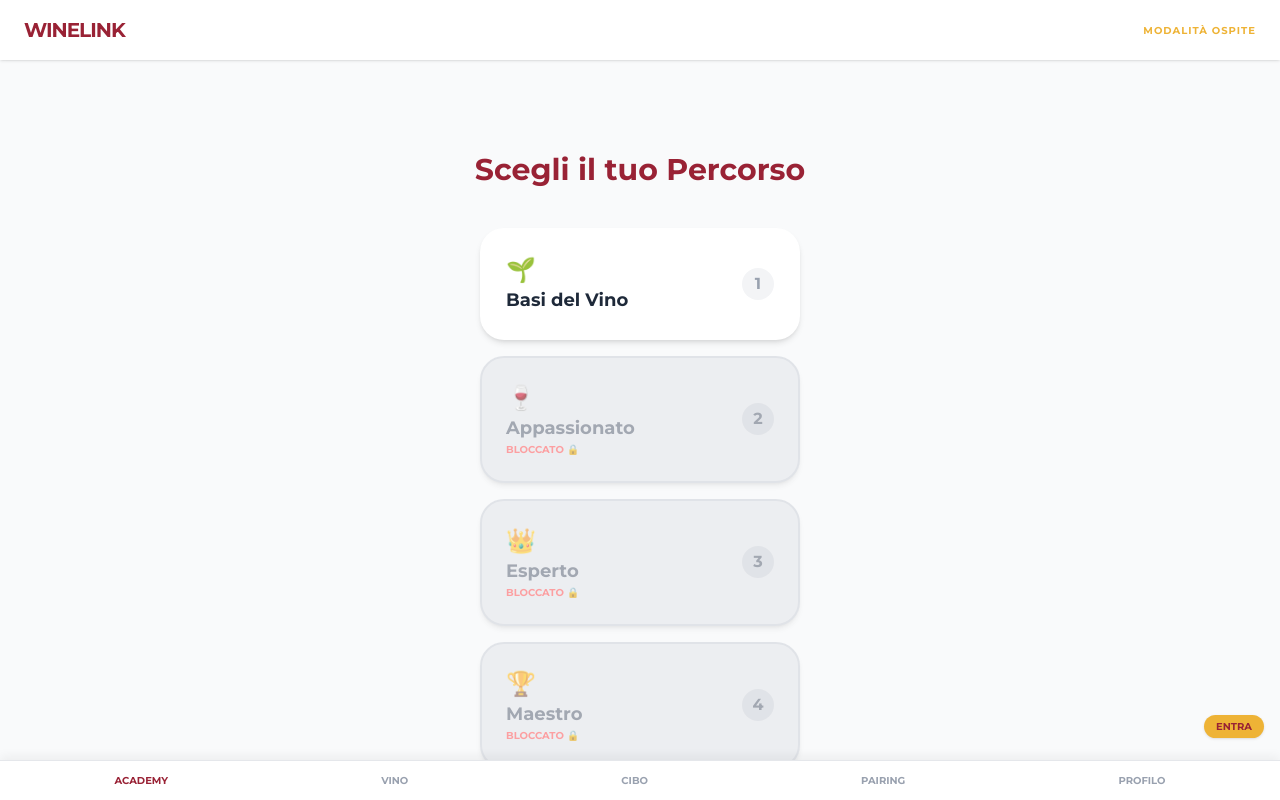
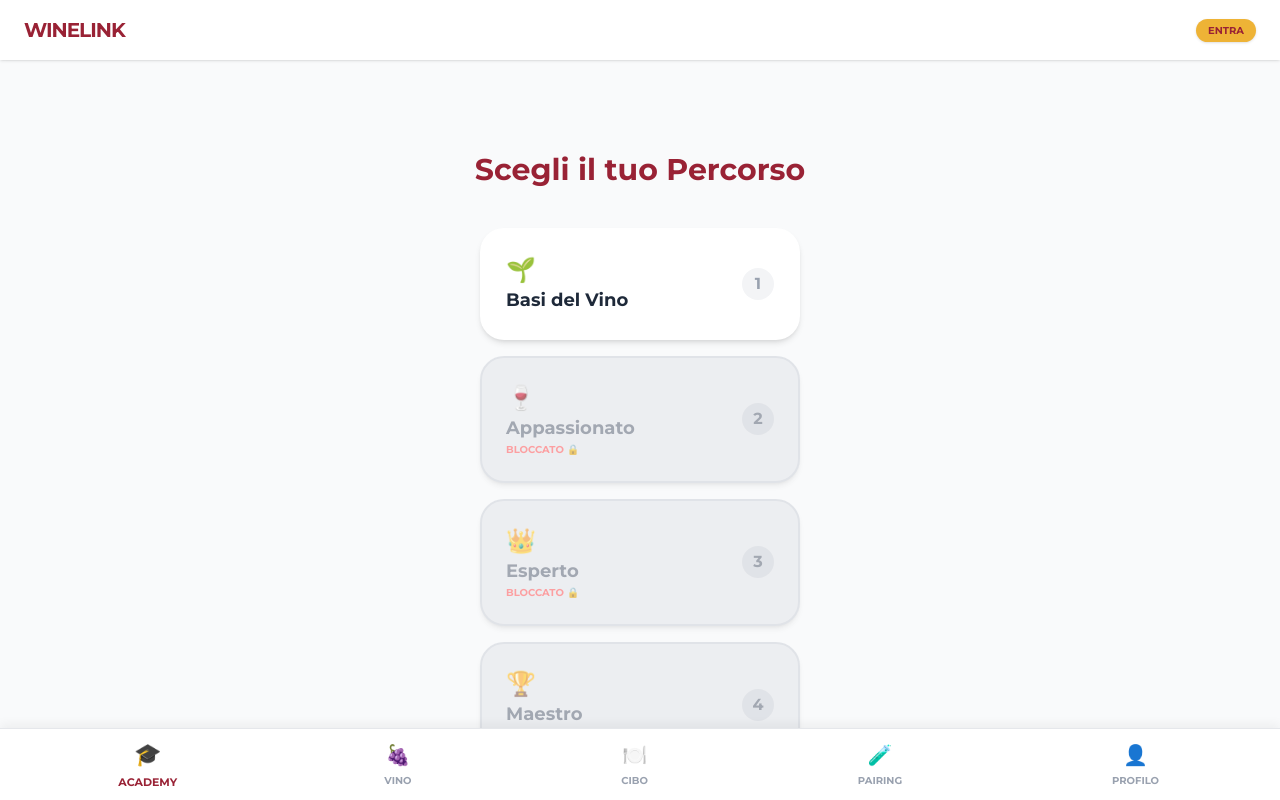
Before and after one commit to SuperStartApp/winelink-webapp, a React (Vite) app: page / in a window 1280 px wide. Shown: the top 800 px of the page. Built offline with nearby package versions, Linux system fonts and the light colour scheme.

Commit message:
logi page privacy

```diff
--- a/src/App.jsx
+++ b/src/App.jsx
@@ -15,47 +15,43 @@ const MainLayout = ({ children, setActiveTab, activeTab, user, onLogout, userNam
   <div className="min-h-screen bg-gray-50 flex flex-col">
     <header className="bg-white p-4 shadow-sm flex justify-between items-center px-6 sticky top-0 z-50">
       <div className="font-extrabold text-wine-red tracking-tighter text-xl">WINELINK</div>
-      <div className="flex items-center gap-4">
+      <div className="flex items-center gap-3">
         {user ? (
           <div className="flex items-center gap-3">
             <span className="text-xs font-medium text-gray-600 hidden sm:block">Ciao, <span className="font-bold text-wine-red">{userName || 'Appassionato'}</span></span>
             <button onClick={onLogout} className="text-xs font-bold text-gray-400 uppercase hover:text-wine-red transition">Esci</button>
           </div>
         ) : (
-          <span className="text-[10px] font-bold text-wine-yellow uppercase tracking-widest">Modalità Ospite</span>
+          <button onClick={() => window.location.href='/auth'} className="bg-wine-yellow text-wine-red text-[10px] font-bold px-3 py-1 rounded-full shadow-sm">ENTRA</button>
         )}
       </div>
     </header>
 
     <main className="flex-grow">{children}</main>
 
-    <footer className="bg-white py-6 border-t border-gray-100 text-center">
+    <footer className="bg-white py-8 border-t border-gray-100 text-center px-4">
       <p className="text-gray-400 text-[10px] font-medium uppercase tracking-widest mb-1">Progettato con passione per l'enoturismo</p>
       <p className="text-wine-red font-bold text-sm">WineLink Project &copy; {new Date().getFullYear()}</p>
       <p className="text-gray-300 text-[10px]">Ideato e sviluppato per l'eccellenza del vino</p>
     </footer>
 
-    <nav className="fixed bottom-0 left-0 right-0 bg-white border-t border-gray-200 px-2 py-3 flex justify-around items-center shadow-[0_-4px_10px_rgba(0,0,0,0.05)] z-50">
-      <button onClick={() => setActiveTab('academy')} className={`flex flex-col items-center gap-1 ${activeTab === 'academy' ? 'text-wine-red' : 'text-gray-400'}`}>
-        <span className="text-[10px] font-bold uppercase">Academy</span>
-      </button>
-      <button onClick={() => setActiveTab('wine')} className={`flex flex-col items-center gap-1 ${activeTab === 'wine' ? 'text-wine-red' : 'text-gray-400'}`}>
-        <span className="text-[10px] font-bold uppercase">Vino</span>
-      </button>
-      <button onClick={() => setActiveTab('food')} className={`flex flex-col items-center gap-1 ${activeTab === 'food' ? 'text-wine-red' : 'text-gray-400'}`}>
-        <span className="text-[10px] font-bold uppercase">Cibo</span>
-      </button>
-      <button onClick={() => setActiveTab('pair')} className={`flex flex-col items-center gap-1 ${activeTab === 'pair' ? 'text-wine-red' : 'text-gray-400'}`}>
-        <span className="text-[10px] font-bold uppercase">Pairing</span>
-      </button>
-      <button onClick={() => setActiveTab('profile')} className={`flex flex-col items-center gap-1 ${activeTab === 'profile' ? 'text-wine-red' : 'text-gray-400'}`}>
-        <span className="text-[10px] font-bold uppercase">Profilo</span>
-      </button>
-      {!user && (
-        <div className="absolute -top-12 right-4">
-          <button onClick={() => window.location.href='/auth'} className="bg-wine-yellow text-wine-red text-[10px] font-bold px-3 py-1 rounded-full shadow-sm">ENTRA</button>
-        </div>
-      )}
+    <nav className="fixed bottom-0 left-0 right-0 bg-white border-t border-gray-200 px-4 py-3 flex justify-around items-center shadow-[0_-4px_10px_rgba(0,0,0,0.05)] z-50">
+      {[
+        { id: 'academy', label: 'Academy', icon: '🎓' },
+        { id: 'wine', label: 'Vino', icon: '🍇' },
+        { id: 'food', label: 'Cibo', icon: '🍽️' },
+        { id: 'pair', label: 'Pairing', icon: '🧪' },
+        { id: 'profile', label: 'Profilo', icon: '👤' },
+      ].map((tab) => (
+        <button
+          key={tab.id}
+          onClick={() => setActiveTab(tab.id)}
+          className={`flex flex-col items-center gap-1 transition-all duration-300 ${activeTab === tab.id ? 'text-wine-red scale-110' : 'text-gray-400 hover:text-gray-600'}`}
+        >
+          <span className="text-xl">{tab.icon}</span>
+          <span className="text-[10px] font-bold uppercase">{tab.label}</span>
+        </button>
+      ))}
     </nav>
   </div>
 );
@@ -89,7 +85,6 @@ function App() {
         setUserName('');
       }
     });
-
     return () => subscription.unsubscribe();
   }, []);
 
--- a/src/Auth.jsx
+++ b/src/Auth.jsx
@@ -6,37 +6,34 @@ function Auth({ onSession }) {
   const [loading, setLoading] = useState(false);
   const [email, setEmail] = useState('');
   const [password, setPassword] = useState('');
-  const [userName, setUserName] = useState(''); // NUOVO: Stato per il nome
+  const [userName, setUserName] = useState('');
+  const [privacy, setPrivacy] = useState(false);
   const [isSignUp, setIsSignUp] = useState(false);
   const [error, setError] = useState('');
   const navigate = useNavigate();
 
   const handleAuth = async (e) => {
     e.preventDefault();
+    if (isSignUp && !privacy) return alert("Per favore, accetta l'informativa sulla privacy 🛡️");
+
     setLoading(true);
     setError('');
 
     try {
       if (isSignUp) {
-        // REGISTRAZIONE
         const { data, error } = await supabase.auth.signUp({ email, password });
         if (error) throw error;
-
-        // AGGIUNTA: Salviamo il nome nel profilo appena creato
         if (data.user) {
           await supabase.from('user_profiles').update({ username: userName }).eq('id', data.user.id);
         }
-
         alert("Account creato con successo! Benvenuto in WineLink! 🍷✨");
         if (data.session) {
           onSession(data.session.user);
           navigate('/');
         }
       } else {
-        // LOGIN
         const { data, error } = await supabase.auth.signInWithPassword({ email, password });
         if (error) throw error;
-        alert("Accesso effettuato! Bentornato! 🍷");
         if (data.session) {
           onSession(data.session.user);
           navigate('/');
@@ -51,43 +48,26 @@ function Auth({ onSession }) {
 
   return (
     <div className="min-h-screen flex items-center justify-center bg-wine-red px-4 font-sans">
-      <div className="max-w-md w-full bg-white rounded-[2rem] shadow-2xl p-8">
-        <h2 className="text-3xl font-extrabold text-gray-800 text-center mb-2">
-          {isSignUp ? 'Crea il tuo Account' : 'Bentornato!'}
-        </h2>
-        <p className="text-gray-500 text-center mb-8 text-sm">
-          {isSignUp ? 'Inizia il tuo viaggio nel mondo del vino' : 'Accedi al tuo diario personale'}
-        </p>
+      <div className="max-w-md w-full bg-white rounded-[2.5rem] shadow-2xl p-8">
+        <h2 className="text-3xl font-extrabold text-gray-800 text-center mb-2">{isSignUp ? 'Crea Account' : 'Bentornato!'}</h2>
+        <p className="text-gray-500 text-center mb-8 text-sm">{isSignUp ? 'Unisciti alla nostra community' : 'Accedi al tuo diario personale'}</p>
 
         {error && <div className="bg-red-100 text-red-600 p-3 rounded-xl text-sm mb-4 text-center font-bold">{error}</div>}
 
         <form onSubmit={handleAuth} className="space-y-4">
           {isSignUp && (
-            <input
-              type="text"
-              placeholder="Il tuo Nome"
-              value={userName}
-              onChange={(e) => setUserName(e.target.value)}
-              className="w-full p-4 bg-gray-50 rounded-xl border-none focus:ring-2 focus:ring-wine-yellow outline-none"
-              required
-            />
+            <input type="text" placeholder="Il tuo Nome" value={userName} onChange={(e) => setUserName(e.target.value)} className="w-full p-4 bg-gray-50 rounded-xl border-none focus:ring-2 focus:ring-wine-yellow outline-none" required />
           )}
-          <input
-            type="email"
-            placeholder="Email"
-            value={email}
-            onChange={(e) => setEmail(e.target.value)}
-            className="w-full p-4 bg-gray-50 rounded-xl border-none focus:ring-2 focus:ring-wine-yellow outline-none"
-            required
-          />
-          <input
-            type="password"
-            placeholder="Password"
-            value={password}
-            onChange={(e) => setPassword(e.target.value)}
-            className="w-full p-4 bg-gray-50 rounded-xl border-none focus:ring-2 focus:ring-wine-yellow outline-none"
-            required
-          />
+          <input type="email" placeholder="Email" value={email} onChange={(e) => setEmail(e.target.value)} className="w-full p-4 bg-gray-50 rounded-xl border-none focus:ring-2 focus:ring-wine-yellow outline-none" required />
+          <input type="password" placeholder="Password" value={password} onChange={(e) => setPassword(e.target.value)} className="w-//full p-4 bg-gray-50 rounded-xl border-none focus:ring-2 focus:ring-wine-yellow outline-none" required />
+
+          {isSignUp && (
+            <label className="flex items-center gap-3 p-2 cursor-pointer text-sm text-gray-600">
+              <input type="checkbox" checked={privacy} onChange={(e) => setPrivacy(e.target.checked)} className="w-4 h-4 accent-wine-red" />
+              <span>Accetto l'informativa sulla privacy 🛡️</span>
+            </label>
+          )}
+
           <button disabled={loading} className="w-full bg-wine-red text-white py-4 rounded-xl font-bold text-lg shadow-lg hover:bg-opacity-90 transition-all">
             {loading ? 'Elaborazione...' : isSignUp ? 'Registrati' : 'Accedi'}
           </button>
```
Also changed, not shown: src/Profile.jsx (+52 -18 lines).
